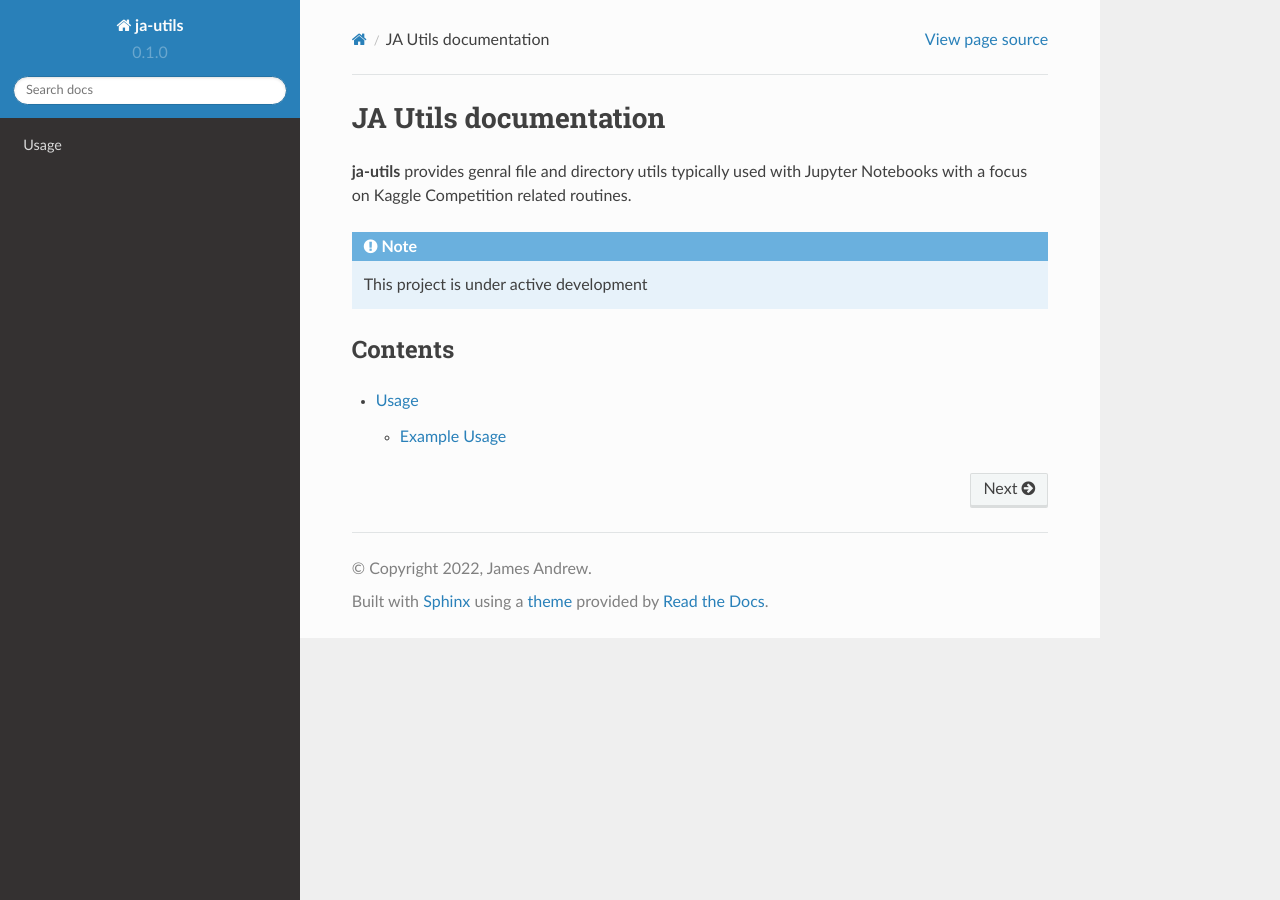
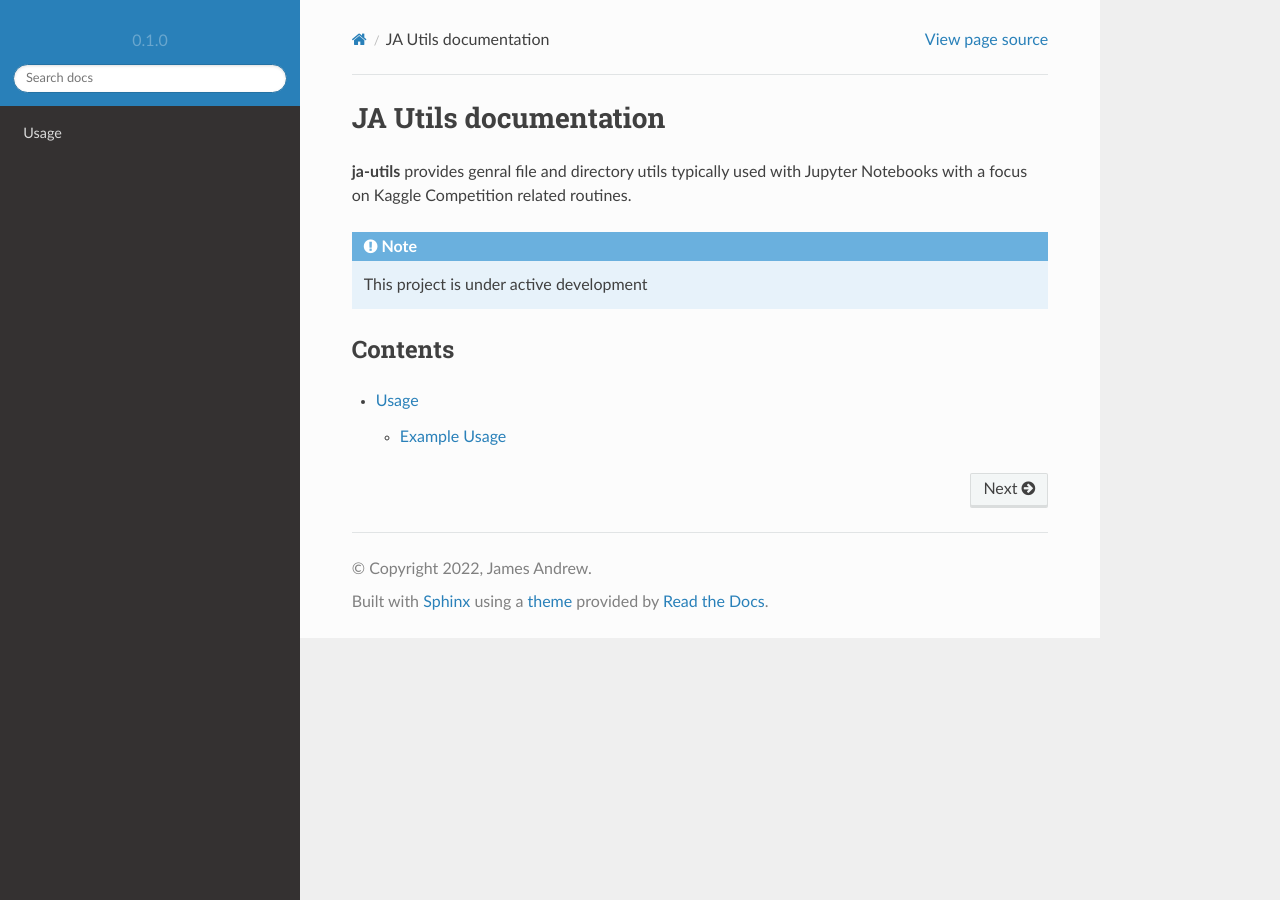
Before and after one commit to jamiii/ja-utils, a Sphinx documentation site: the page built from docs/source/index.rst, in a window 1280 px wide. Built offline with Sphinx 7.4.7 and the Read the Docs theme 2.0.0, drawn with Linux system fonts in a browser that asks for light colours.

Commit message:
html theme options

```diff
--- a/docs/source/conf.py
+++ b/docs/source/conf.py
@@ -32,4 +32,9 @@ templates_path = ['_templates']
 html_theme = 'sphinx_rtd_theme'
 
 # -- Options for EPUB output
-epub_show_urls = 'footnote'
+epub_show_urls = 'footnote'd
+
+# -- Options for Theme
+html_theme_options = {
+    'logo_only': True
+}
```
